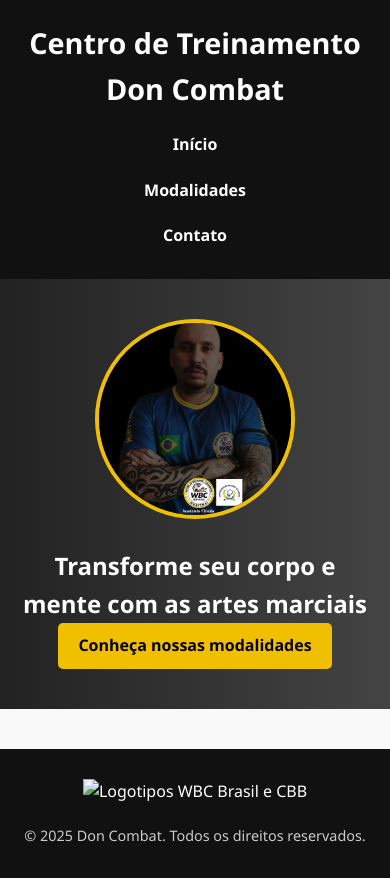
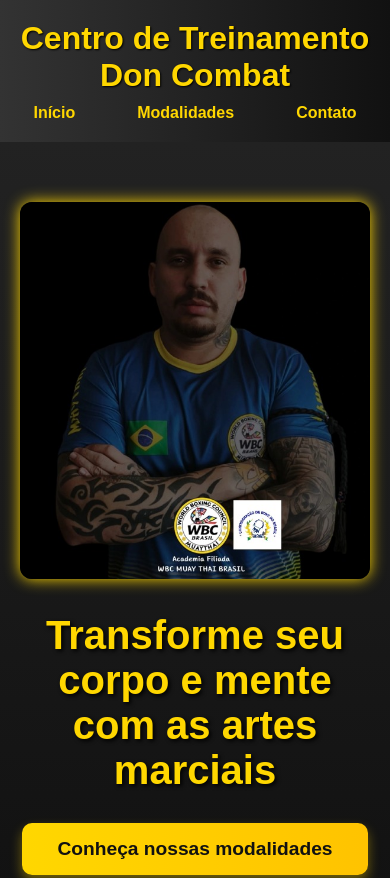
Before and after one commit to Davidla1992/ctdoncombat.com, a plain HTML site: page index.html in a window 390 px wide. Shown: the top 878 px of the page. Drawn offline with Linux system fonts and the light colour scheme.

Commit message:
Update style.css

```diff
--- a/style.css
+++ b/style.css
@@ -1,171 +1,87 @@
-/* Reset básico */
-* {
+/* Fonte futurista */
+body {
   margin: 0;
   padding: 0;
-  box-sizing: border-box;
+  font-family: 'Orbitron', sans-serif;
+  background: linear-gradient(to right, #1a1a1a, #2c2c2c);
+  color: #FFD700;
 }
 
-body {
-  font-family: 'Segoe UI', sans-serif;
-  background-color: #f9f9f9;
-  color: #333;
-  line-height: 1.6;
-}
-
-/* Cabeçalho */
-header {
-  background-color: #111;
-  color: #fff;
+/* Cabeçalho e rodapé */
+header, footer {
+  text-align: center;
+  background: linear-gradient(to right, #333, #111);
+  color: #FFD700;
   padding: 20px 0;
-  text-align: center;
-  box-shadow: 0 2px 5px rgba(0,0,0,0.2);
+  box-shadow: 0 0 10px #FFD700;
 }
 
 .logo h1 {
-  font-size: 1.8rem;
-  margin-bottom: 10px;
+  margin: 0;
+  font-size: 2em;
+  text-shadow: 1px 1px 2px #000;
 }
 
+/* Menu */
 nav ul.menu {
+  list-style: none;
+  padding: 0;
+  margin: 10px 0 0;
   display: flex;
   justify-content: center;
-  flex-wrap: wrap;
-  list-style: none;
+  gap: 30px;
 }
 
-nav ul.menu li {
-  margin: 0 15px;
-}
-
-nav ul.menu a {
-  color: #fff;
+nav ul.menu li a {
+  color: #FFD700;
   text-decoration: none;
   font-weight: bold;
-  padding: 8px 12px;
+  padding: 8px 16px;
+  border-radius: 5px;
   transition: background 0.3s ease;
 }
 
-nav ul.menu a:hover {
-  background-color: #f0c000;
-  color: #000;
-  border-radius: 5px;
+nav ul.menu li a:hover {
+  background-color: #FFD700;
+  color: #111;
 }
 
-/* Seção Hero */
+/* Hero section */
 .hero {
   text-align: center;
-  padding: 40px 20px;
-  background: linear-gradient(to right, #222, #444);
-  color: #fff;
+  padding: 60px 20px;
+  background: linear-gradient(to bottom, #222, #111);
+  color: #FFD700;
 }
 
 .hero-img {
-  width: 200px;
-  height: 200px;
-  object-fit: cover;
-  border-radius: 50%;
-  border: 4px solid #f0c000;
-  margin-bottom: 20px;
+  max-width: 100%;
+  height: auto;
+  border-radius: 12px;
+  box-shadow: 0 0 15px #FFD700;
 }
 
-.hero-text h2 {
-  font-size: 1.8rem;
-  margin-bottom: 20px;
+.hero-title {
+  font-size: 2.5em;
+  margin: 30px 0;
+  text-shadow: 2px 2px 4px #000;
 }
 
+/* Botão chamativo */
 .cta-button {
   display: inline-block;
-  background-color: #f0c000;
-  color: #000;
-  padding: 12px 24px;
+  padding: 15px 35px;
+  background: linear-gradient(to right, #FFD700, #FFC300);
+  color: #111;
+  font-size: 1.2em;
   font-weight: bold;
-  border-radius: 5px;
   text-decoration: none;
-  transition: background 0.3s ease;
+  border-radius: 10px;
+  box-shadow: 0 6px 12px rgba(255, 215, 0, 0.4);
+  transition: transform 0.3s ease, box-shadow 0.3s ease;
 }
 
 .cta-button:hover {
-  background-color: #d4a000;
+  transform: scale(1.08);
+  box-shadow: 0 8px 16px rgba(255, 215, 0, 0.6);
 }
-
-/* Modalidades */
-.modalidades {
-  padding: 40px 20px;
-  max-width: 1000px;
-  margin: auto;
-  text-align: center;
-}
-
-.modalidades h3 {
-  font-size: 1.6rem;
-  margin-bottom: 20px;
-  color: #222;
-}
-
-.cards {
-  display: grid;
-  grid-template-columns: repeat(auto-fit, minmax(180px, 1fr));
-  gap: 20px;
-  margin-top: 20px;
-}
-
-.card {
-  background-color: #fff;
-  padding: 25px;
-  border-radius: 10px;
-  font-size: 1.2rem;
-  font-weight: bold;
-  box-shadow: 0 2px 8px rgba(0,0,0,0.1);
-  transition: transform 0.3s ease;
-}
-
-.card:hover {
-  transform: scale(1.05);
-  background-color: #fef3c7;
-}
-
-/* Rodapé */
-footer {
-  background-color: #111;
-  color: #fff;
-  text-align: center;
-  padding: 30px 20px;
-  margin-top: 40px;
-}
-
-footer h3 {
-  font-size: 1.2rem;
-  margin-bottom: 10px;
-}
-
-footer .logos img {
-  max-width: 120px;
-  margin-top: 10px;
-}
-
-footer p {
-  margin-top: 20px;
-  font-size: 0.9rem;
-  color: #ccc;
-}
-
-/* Responsividade */
-@media (max-width: 600px) {
-  .hero-text h2 {
-    font-size: 1.4rem;
-  }
-
-  .cta-button {
-    padding: 10px 20px;
-    font-size: 1rem;
-  }
-
-  nav ul.menu {
-    flex-direction: column;
-    align-items: center;
-  }
-
-  nav ul.menu li {
-    margin: 10px 0;
-  }
-}
```
